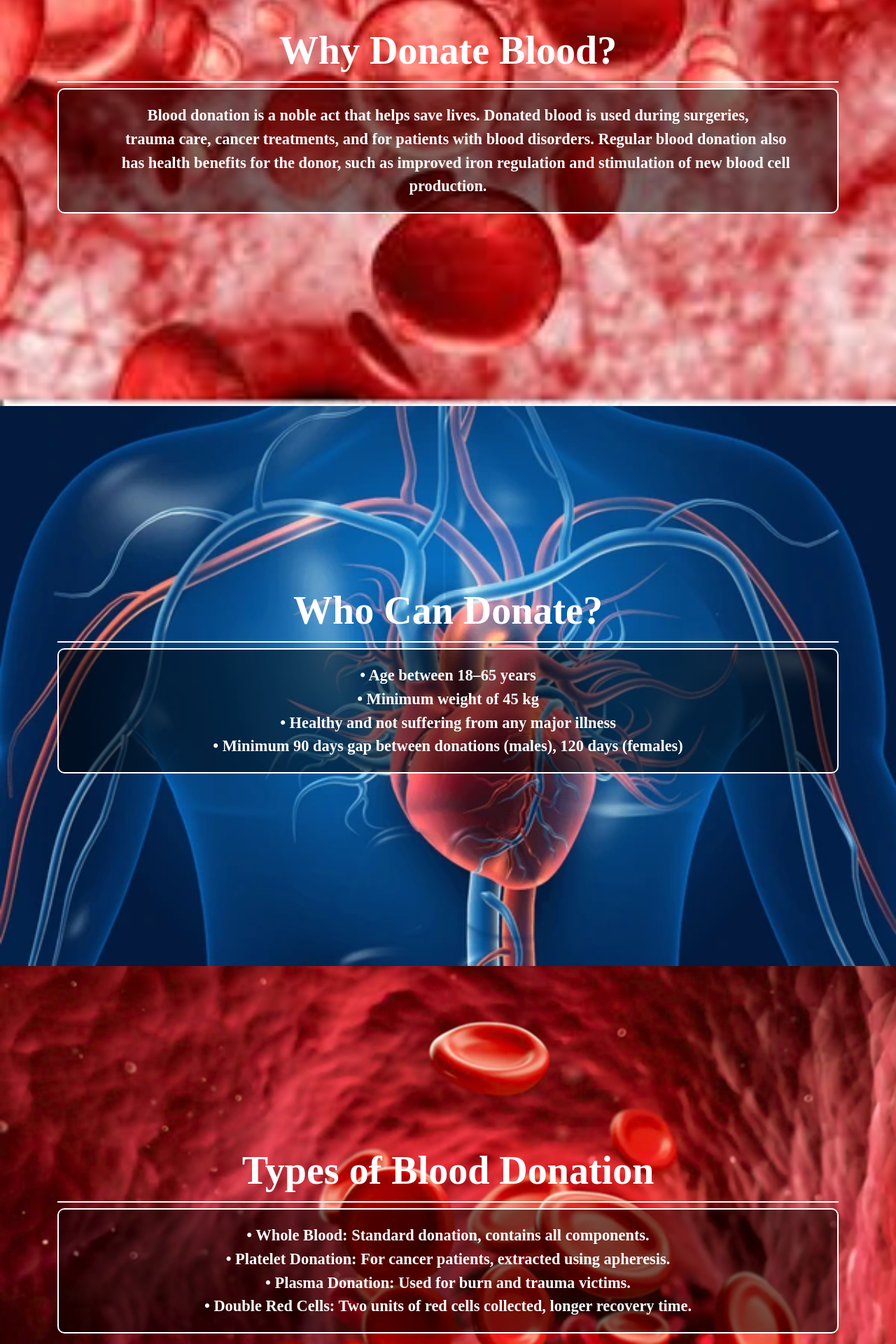
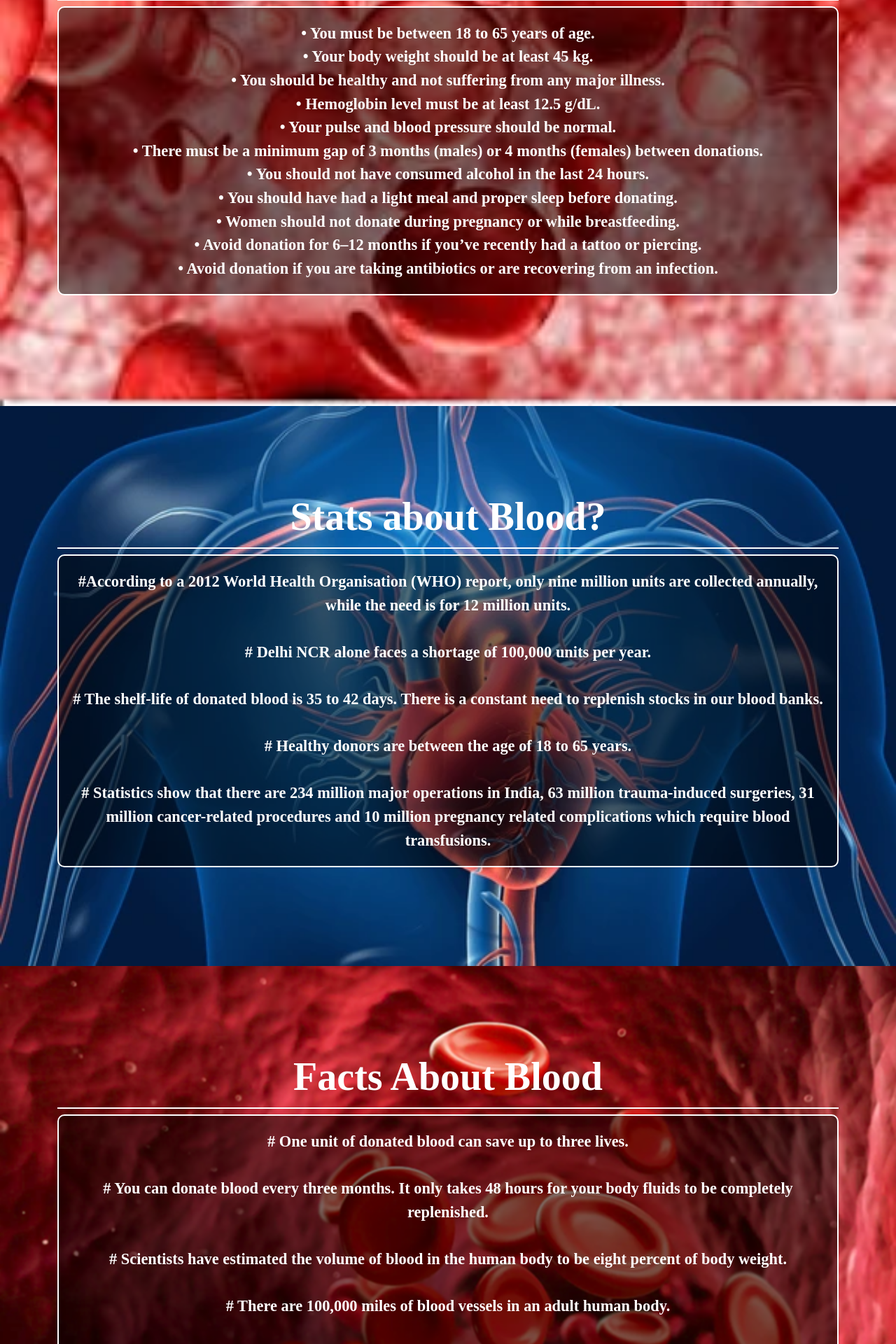
Before and after one commit to namratagodse/BloodLine, a React (Create React App) app in the folder BloodLine_UI/bloodline/: page /about-donation in a window 1280 px wide. Shown: the part 280-2200 px from the top of the page at 70% size. Built offline with nearby package versions, Linux system fonts and the light colour scheme.

Commit message:
Some Changes in about donation

```diff
--- a/BloodLine_UI/bloodline/src/AboutBloodDonation.jsx
+++ b/BloodLine_UI/bloodline/src/AboutBloodDonation.jsx
@@ -3,38 +3,57 @@ import { Container } from 'react-bootstrap';
 
 const donationSlides = [
   {
-    title: 'Why Donate Blood?',
-    content: `Blood donation is a noble act that helps save lives. Donated blood is used during surgeries,
-    trauma care, cancer treatments, and for patients with blood disorders. Regular blood donation also
-    has health benefits for the donor, such as improved iron regulation and stimulation of new blood cell production.`,
+    title: 'Who Can Donate?',
+    content: `• You must be between 18 to 65 years of age.
+• Your body weight should be at least 45 kg.
+• You should be healthy and not suffering from any major illness.
+• Hemoglobin level must be at least 12.5 g/dL.
+• Your pulse and blood pressure should be normal.
+• There must be a minimum gap of 3 months (males) or 4 months (females) between donations.
+• You should not have consumed alcohol in the last 24 hours.
+• You should have had a light meal and proper sleep before donating.
+• Women should not donate during pregnancy or while breastfeeding.
+• Avoid donation for 6–12 months if you’ve recently had a tattoo or piercing.
+• Avoid donation if you are taking antibiotics or are recovering from an infection.`,
     background: '/images/donate1.jpeg',
   },
   {
-    title: 'Who Can Donate?',
-    content: `• Age between 18–65 years
-• Minimum weight of 45 kg
-• Healthy and not suffering from any major illness
-• Minimum 90 days gap between donations (males), 120 days (females)`,
+    title: 'Stats about Blood?',
+    content: `#According to a 2012 World Health Organisation (WHO) report, only nine million units are collected annually, while the need is for 12 million units.
+
+# Delhi NCR alone faces a shortage of 100,000 units per year.
+
+# The shelf-life of donated blood is 35 to 42 days. There is a constant need to replenish stocks in our blood banks.
+
+# Healthy donors are between the age of 18 to 65 years.
+
+# Statistics show that there are 234 million major operations in India, 63 million trauma-induced surgeries, 31 million cancer-related procedures and 10 million pregnancy related complications which require blood transfusions.`,
     background: '/images/donate3.webp',
   },
   {
-    title: 'Types of Blood Donation',
-    content: `• Whole Blood: Standard donation, contains all components.
-• Platelet Donation: For cancer patients, extracted using apheresis.
-• Plasma Donation: Used for burn and trauma victims.
-• Double Red Cells: Two units of red cells collected, longer recovery time.`,
+    title: 'Facts About Blood',
+    content: `# One unit of donated blood can save up to three lives.
+
+# You can donate blood every three months. It only takes 48 hours for your body fluids to be completely replenished.
+
+# Scientists have estimated the volume of blood in the human body to be eight percent of body weight.
+
+# There are 100,000 miles of blood vessels in an adult human body.
+
+# A red blood cell can make a complete circuit of your body in 30 seconds.
+
+# White blood cells make up about 1% of your blood.`,
     background: '/images/donate2.png',
   },
   {
-    title: 'Blood Compatibility',
-    content: `O− ➜ All | Receives from: O−
-O+ ➜ O+, A+, B+, AB+ | Receives from: O+, O−
-A− ➜ A+, A−, AB+, AB− | Receives from: A−, O−
-A+ ➜ A+, AB+ | Receives from: A+, A−, O+, O−
-B− ➜ B+, B−, AB+, AB− | Receives from: B−, O−
-B+ ➜ B+, AB+ | Receives from: B+, B−, O+, O−
-AB− ➜ AB+, AB− | Receives from: A−, B−, AB−, O−
-AB+ ➜ AB+ | Receives from: All`,
+    title: 'Benefits of Donating Blood',
+    content: `Less likely to suffer diseases
+
+# Did you know that people who donate blood are 88% less likely to suffer a heart attack and 33% less likely to acquire any type of cardiovascular disease.
+
+# When you donate blood, it removes 225 to 250 milligrams of iron from your body, hence reducing the risk of heart disease.
+
+# Blood Center performs numerous tests on the donate.Therefore regular blood donation helps in sheilding you from serious diseases.`,
     background: '/images/donate4.jpeg',
   },
   {
```
